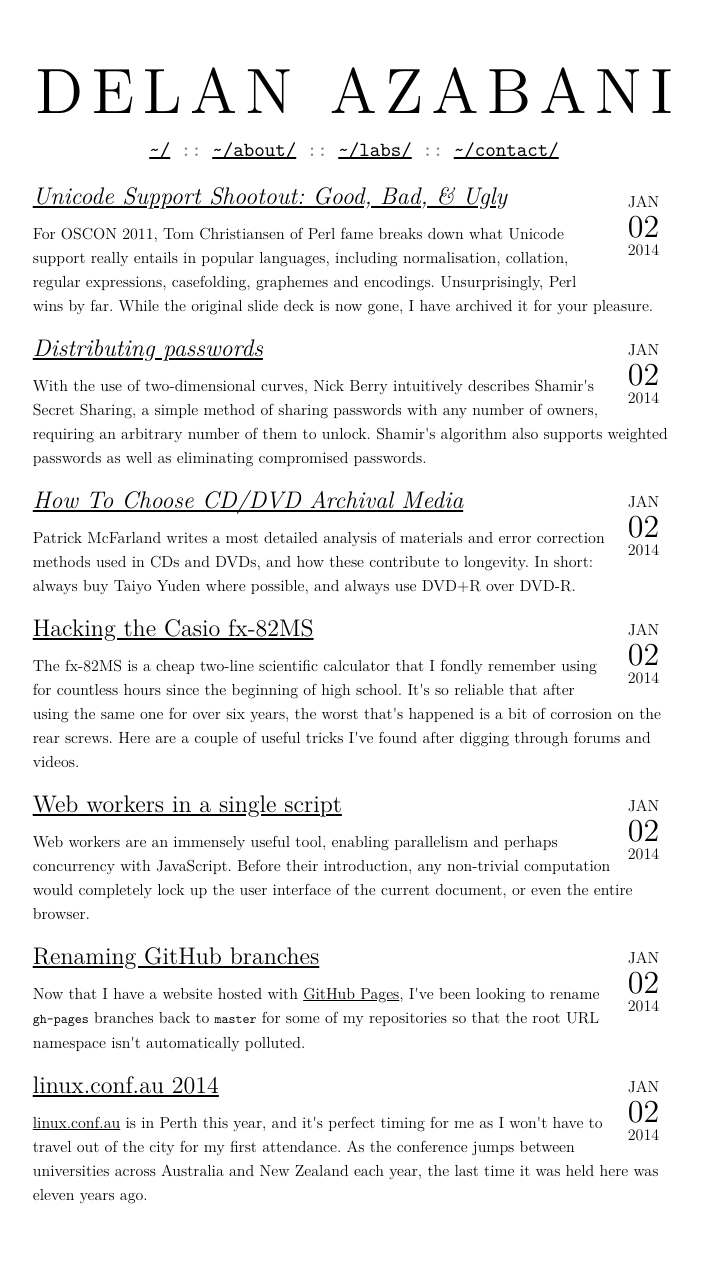
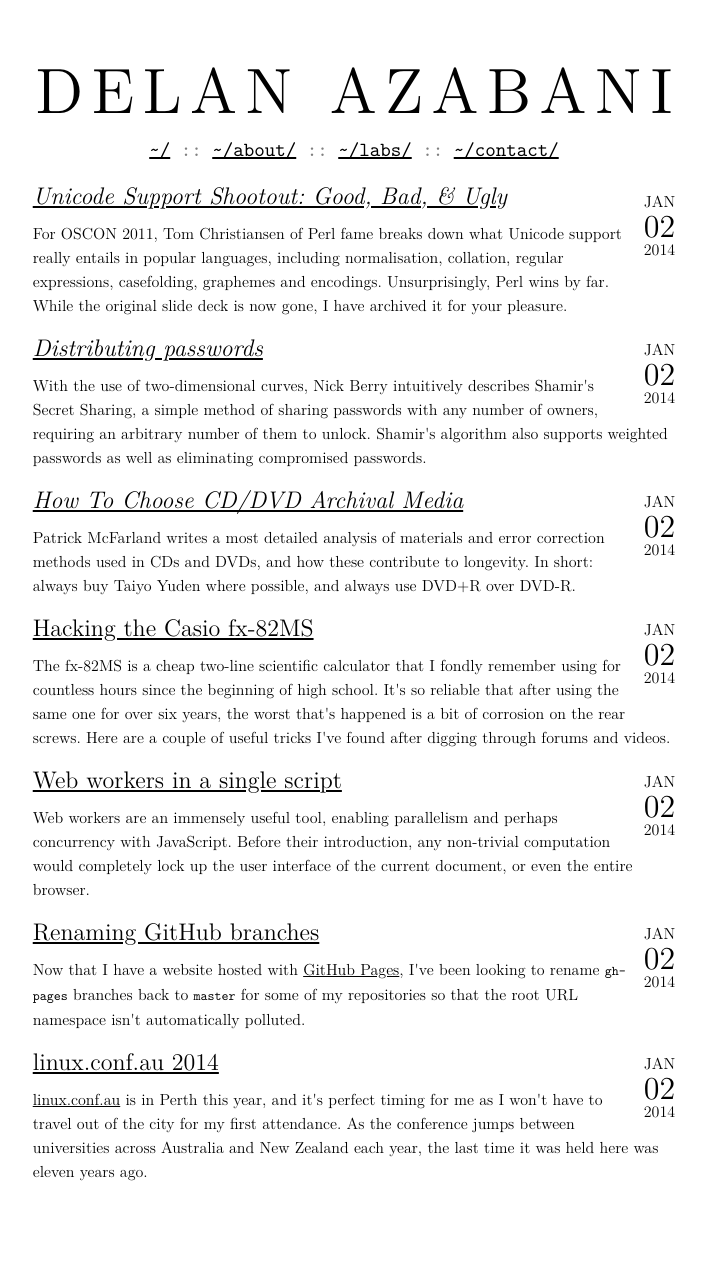
Before and after one commit to delan/www.azabani.com, a Jekyll site: the page built from index.html, in a window 1280 px wide. Shown: the whole page, without its empty margins (286-992 px from the left). Built offline with Jekyll 4.4.1, drawn with Linux system fonts in a browser that asks for light colours; after the commit the page ends 1257 px from its top, so only the background shows below that.

Commit message:
removed unnecessary right margin from post dates

```diff
--- a/css/all.css
+++ b/css/all.css
@@ -84,7 +84,7 @@ nav a {
 }
 .post_date {
 	float: right;
-	margin: 1em;
+	margin: 1em 0 1em 1em;
 	line-height: 1;
 	text-align: center;
 	text-transform: uppercase;
```
